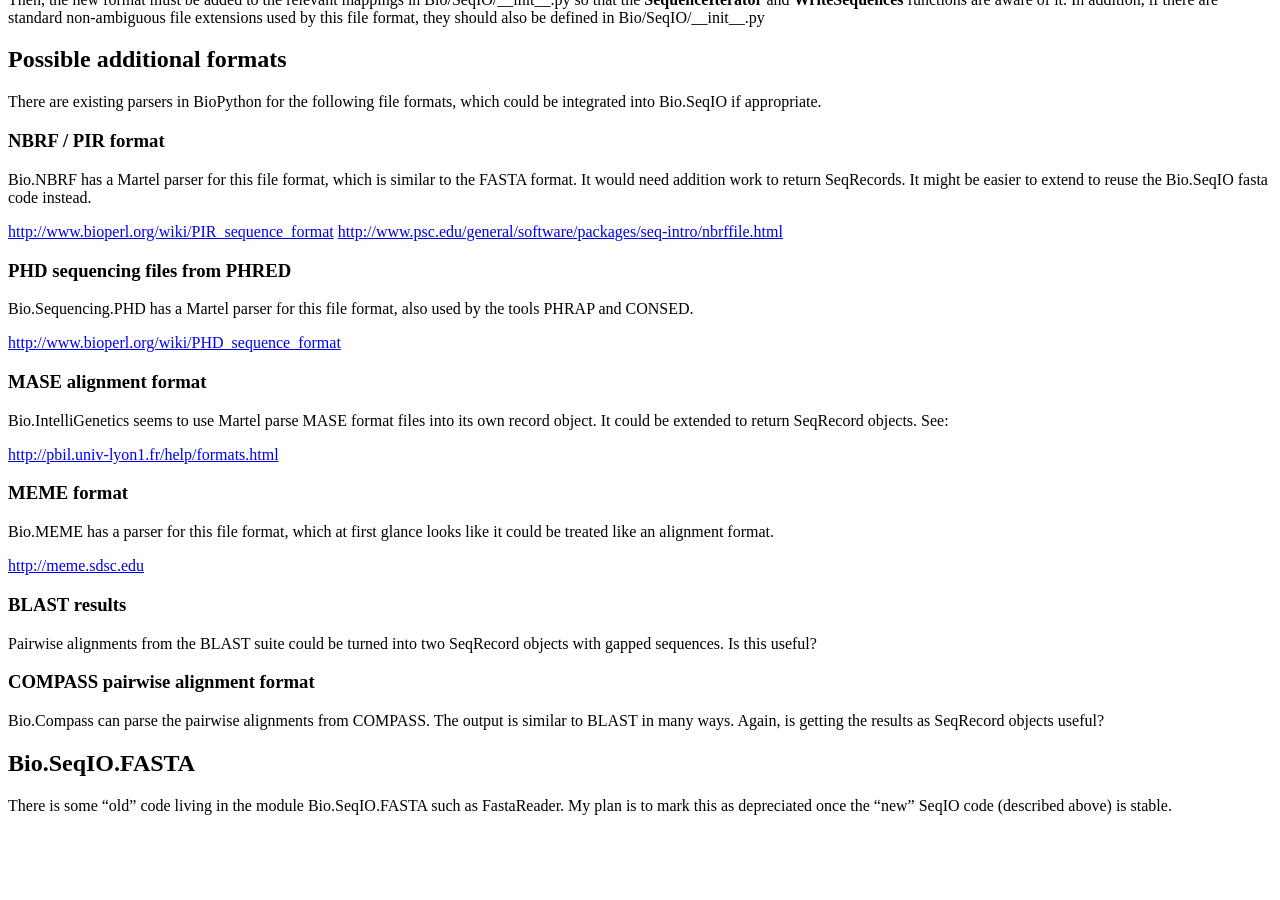
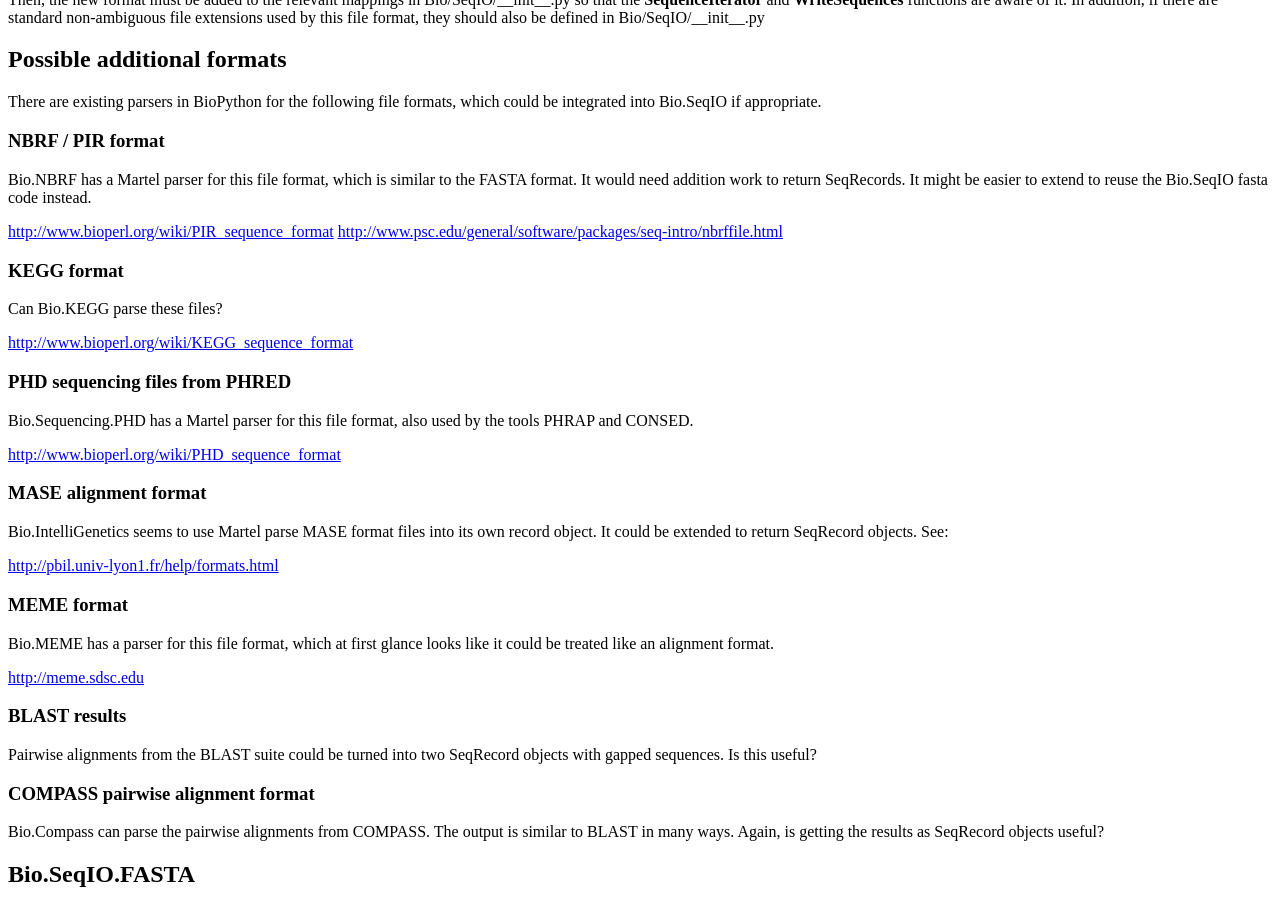
Before and after one commit to biopython/biopython.github.io, a Jekyll site: the page built from wiki/SeqIO.md, in a window 1280 px wide and 900 px high, scrolled down 3986 px. Built offline with Jekyll 4.4.1, drawn with Linux system fonts in a browser that asks for light colours; before the commit the page ends 4817 px from its top, so only the background shows below that.

Commit message:
KEGG format?

```diff
--- a/wiki/SeqIO.md
+++ b/wiki/SeqIO.md
@@ -362,6 +362,12 @@ might be easier to extend to reuse the Bio.SeqIO fasta code instead.
 <http://www.bioperl.org/wiki/PIR_sequence_format>
 <http://www.psc.edu/general/software/packages/seq-intro/nbrffile.html>
 
+### KEGG format
+
+Can Bio.KEGG parse these files?
+
+<http://www.bioperl.org/wiki/KEGG_sequence_format>
+
 ### PHD sequencing files from PHRED
 
 Bio.Sequencing.PHD has a Martel parser for this file format, also used
```
Also changed, not shown: 1 other file.
